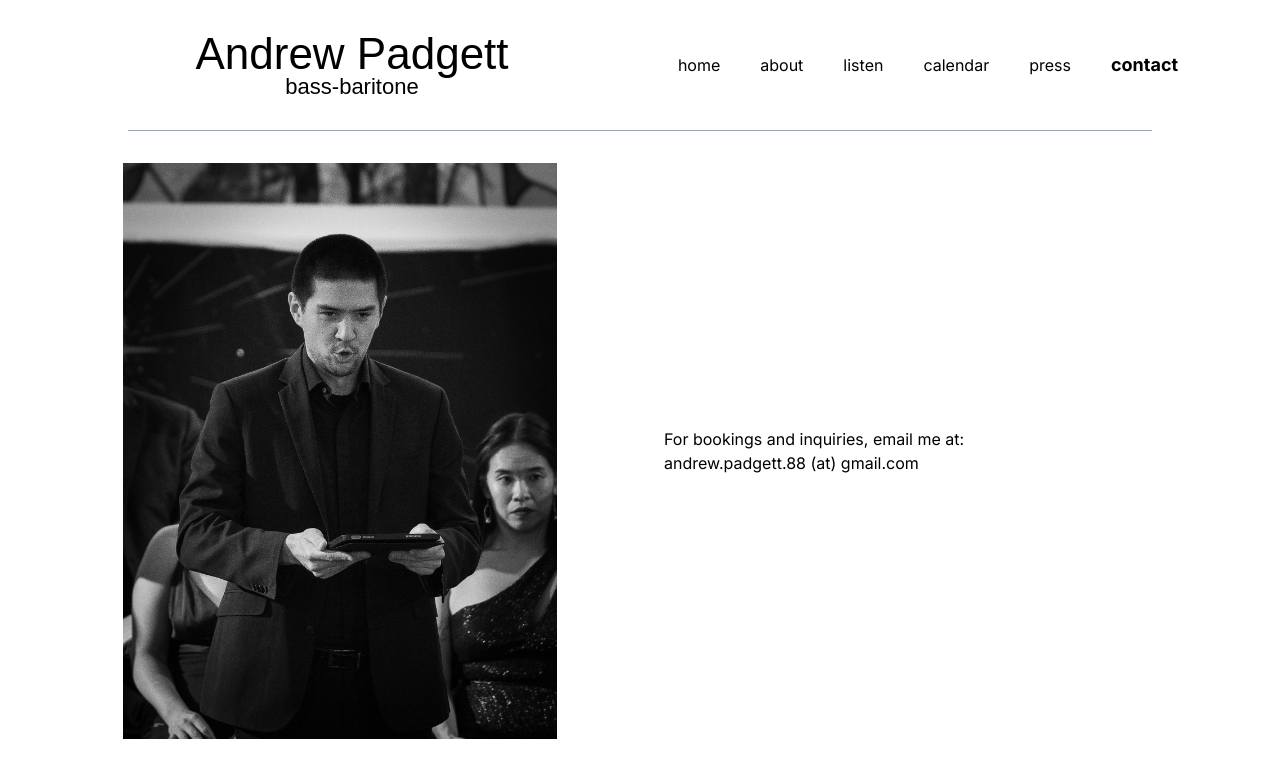
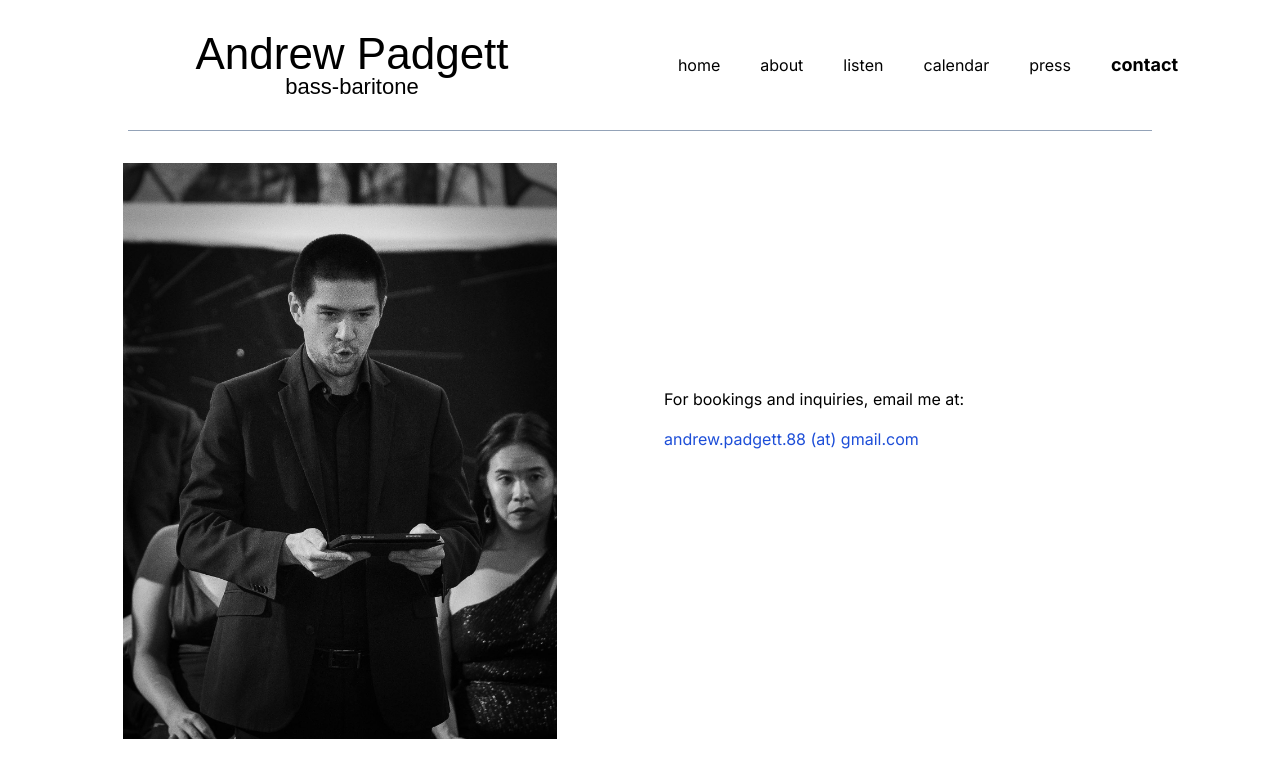
Before and after one commit to VoxAntiqua/andrew-padgett-website, a Next.js app: page /contact in a window 1280 px wide. Shown: the top 778 px of the page. Built offline with nearby package versions, Linux system fonts and the light colour scheme; a web font is replaced by a local one.

Commit message:
Added email copy to clipboard to contact page

```diff
--- a/app/contact/page.tsx
+++ b/app/contact/page.tsx
@@ -1,24 +1,58 @@
+'use client'
+
 import Image from "next/image";
+import React, { useState } from "react";
 
 export default function Contact() {
+  // State to manage notification visibility
+  const [showNotification, setShowNotification] = useState(false);
+
+  // Function to handle copying email to clipboard
+  const copyEmailToClipboard = () => {
+    const email = "andrew.padgett.88@gmail.com"; // Correct email format
+    navigator.clipboard.writeText(email).then(() => {
+      setShowNotification(true); // Show the notification
+      setTimeout(() => setShowNotification(false), 2500); // Hide after 2 seconds
+    });
+  };
+
   return (
     <section className="p-8 lg:px-16">
-      <div className="container flex flex-wrap gap-12 h-[calc(100vh-14rem)]"> {/* Adjusts for any header or padding height */}
+      <div className="container flex flex-wrap gap-12 h-[calc(100vh-14rem)]">
         {/* Image section */}
         <div className="flex-1 relative h-full">
           <Image
             src="/images/bcsdsinging.jpg"
             alt="Singing"
             layout="fill"  // Fill the container
-            objectFit="contain"  // Cover the container while maintaining aspect ratio
+            objectFit="contain"  // Contain the image while maintaining aspect ratio
             objectPosition="center"  // Center the image
           />
         </div>
 
         {/* Text section */}
-        <div className="flex-1 flex flex-col justify-center h-full">
+        <div className="flex-1 flex flex-col justify-center h-full gap-4 relative">
           <p>For bookings and inquiries, email me at:</p>
-          <p>andrew.padgett.88 (at) gmail.com</p>
+          <p>
+            {/* Clickable email that triggers the copy function */}
+            <span
+              className="cursor-pointer text-blue-700 hover:underline"
+              onClick={copyEmailToClipboard}
+            >
+              andrew.padgett.88 (at) gmail.com
+            </span>
+          </p>
+
+          {/* Notification just below the email text */}
+          <div
+            className={`mt-2 transition-opacity duration-500 ${
+              showNotification ? 'opacity-100' : 'opacity-0'
+            }`}
+          >
+            <div className="bg-slate-800 text-white px-4 py-2 rounded shadow-lg inline-block">
+              Email copied to clipboard!
+            </div>
+          </div>
         </div>
       </div>
     </section>
```
